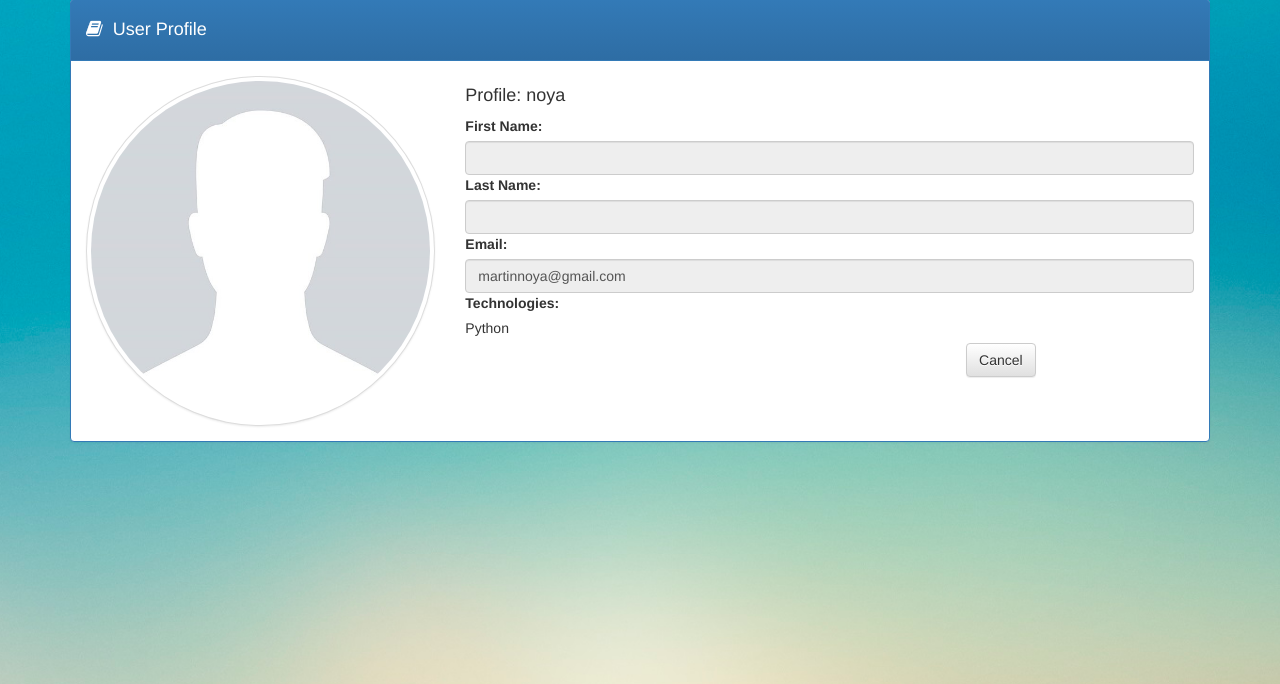
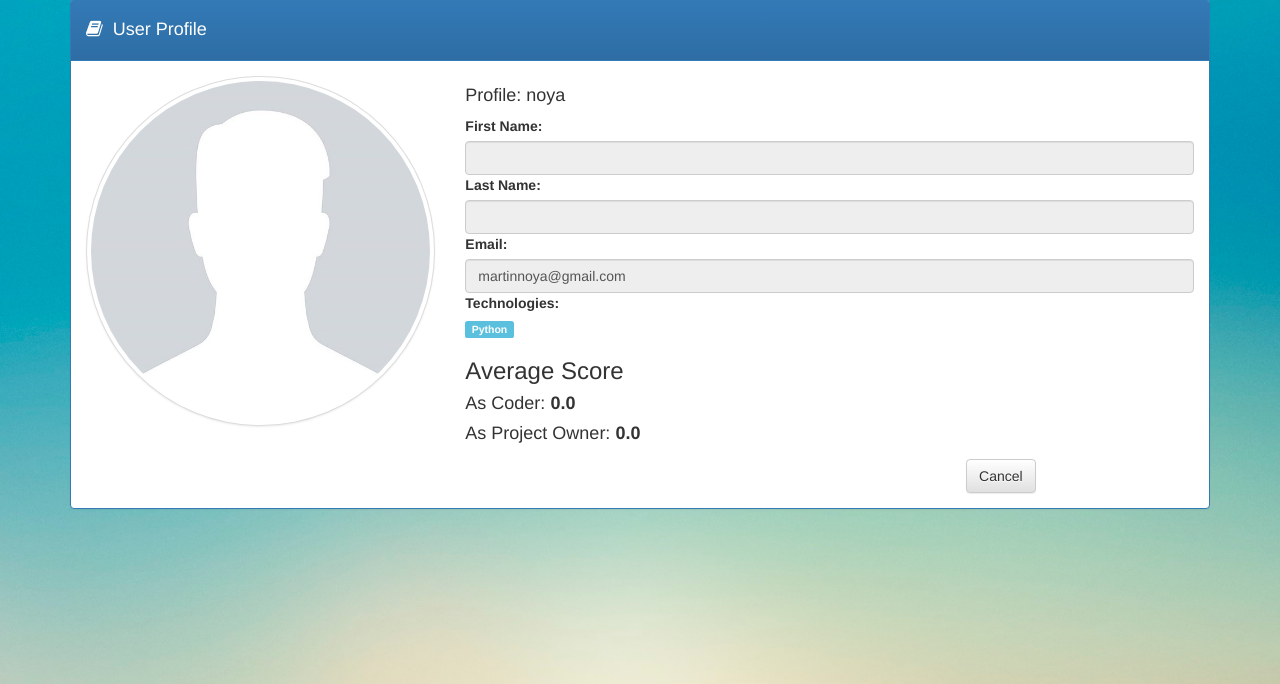
Before and after one commit to brunomaso1/django-rentacoder-webapp, a Django app: page /profile/1/ in a window 1280 px wide. Shown: the part 71-755 px from the top of the page. Run offline with Django 3.2, Linux system fonts and the light colour scheme; a user stored in the database is signed in; data comes from the database, SQL or seed files in the repository; tables that the repository leaves empty hold one stand-in row (values such as "Sample post"); some libraries are stand-ins or nearby versions.

Commit message:
Habemus scores averages

```diff
--- a/rentacoder_app/models.py
+++ b/rentacoder_app/models.py
@@ -6,7 +6,7 @@ from uuid import uuid4
 from django.conf import settings
 from django.contrib.auth.models import AbstractUser
 from django.db import models, transaction, IntegrityError
-from django.db.models import Q
+from django.db.models import Q, Avg
 from django.urls import reverse
 from django.utils import timezone
 
@@ -51,6 +51,19 @@ class User(AbstractUser):
         if not self.id and self.is_superuser:
             self.is_active = True
         super(User, self).save(*args, **kwargs)
+
+    def get_coder_score(self):
+        coder_score = "No scores yet"
+        if ProjectScore.objects.filter(coder=self, coder_score__gt=0).exists():
+            coder_score = ProjectScore.objects.filter(coder=self).aggregate(Avg('coder_score')).get('coder_score__avg')
+        return coder_score
+
+    def get_owner_score(self):
+        owner_score = "No scores yet"
+        if ProjectScore.objects.filter(project__user=self, owner_score__gt=0).exists():
+            owner_score = ProjectScore.objects.filter(project__user=self).aggregate(Avg('owner_score')).get(
+                'owner_score__avg')
+        return owner_score
 
     @staticmethod
     def get_user_by_email(email):
--- a/rentacoder_app/templates/views/user_profile.html
+++ b/rentacoder_app/templates/views/user_profile.html
@@ -56,11 +56,18 @@
                                     <label for="Technologies">Technologies:</label>
                                     <div id="Technologies">
                                         {% for tech in profileTechnologies %}
-                                            {{tech}}
+                                            <span class="label label-info">{{ tech }}</span>
                                         {% empty%}
                                         User has no technology.
                                         {% endfor %}
                                     </div>
+
+                                    <div id="Technologies">
+                                        <h3>Average Score</h3>
+                                        <h4>As Coder: <b>{{ average_score_as_coder }}</b></h4>
+                                        <h4>As Project Owner: <b>{{ average_score_as_po }}</b></h4>
+                                    </div>
+
                                     <div class="form-group padding-top-5 bottom-align-text">
                                         {% buttons %}
                                         <div class="col-md-5 col-md-offset-8 ">
--- a/rentacoder_app/views.py
+++ b/rentacoder_app/views.py
@@ -59,7 +59,7 @@ def my_projects(request):
 
     context = {
         "active_projects": active_projects,
-        "closed_projects": closed_projects
+        "closed_projects": closed_projects,
     }
     return render(request, 'views/my_projects.html', context)
 
@@ -70,7 +70,9 @@ def my_profile(request):
     user = request.user
     context = {
         "form": form,
-        "userTechnologies": user.technologies.all()
+        "userTechnologies": user.technologies.all(),
+        "average_score_as_coder": request.user.get_coder_score(),
+        "average_score_as_po": request.user.get_owner_score(),
     }
     if request.method == GET:
         return render(request, 'views/my_profile.html', context)
@@ -90,9 +92,12 @@ def my_profile(request):
 @login_required
 def user_profile(request, pk):
     user = User.objects.get(pk=pk)
+
     context = {
         "profile": user,
-        "profileTechnologies": user.technologies.all()
+        "profileTechnologies": user.technologies.all(),
+        "average_score_as_coder": user.get_coder_score(),
+        "average_score_as_po": user.get_owner_score(),
     }
     return render(request, 'views/user_profile.html', context)
 
```
Also changed, not shown: rentacoder_app/templates/views/my_profile.html (+8 -1 lines).
